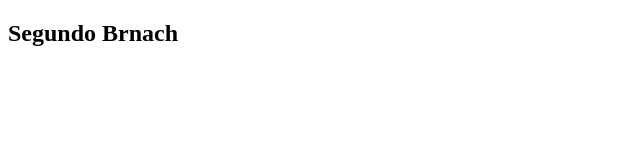
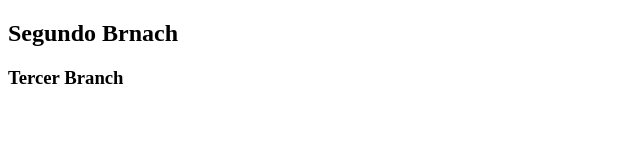
Before and after one commit to AldoNerio/PracticeGit, a plain HTML site: page index.html in a window 1280 px wide. Shown: the whole page, without its empty margins (0-640 px from the left). Drawn offline with Linux system fonts and the light colour scheme.

Commit message:
Third commit in the branch Aldo

```diff
--- a/index.html
+++ b/index.html
@@ -7,5 +7,6 @@
 </head>
 <body>
     <h2>Segundo Brnach</h2>
+    <h3>Tercer Branch</h3>
 </body>
 </html>
```
